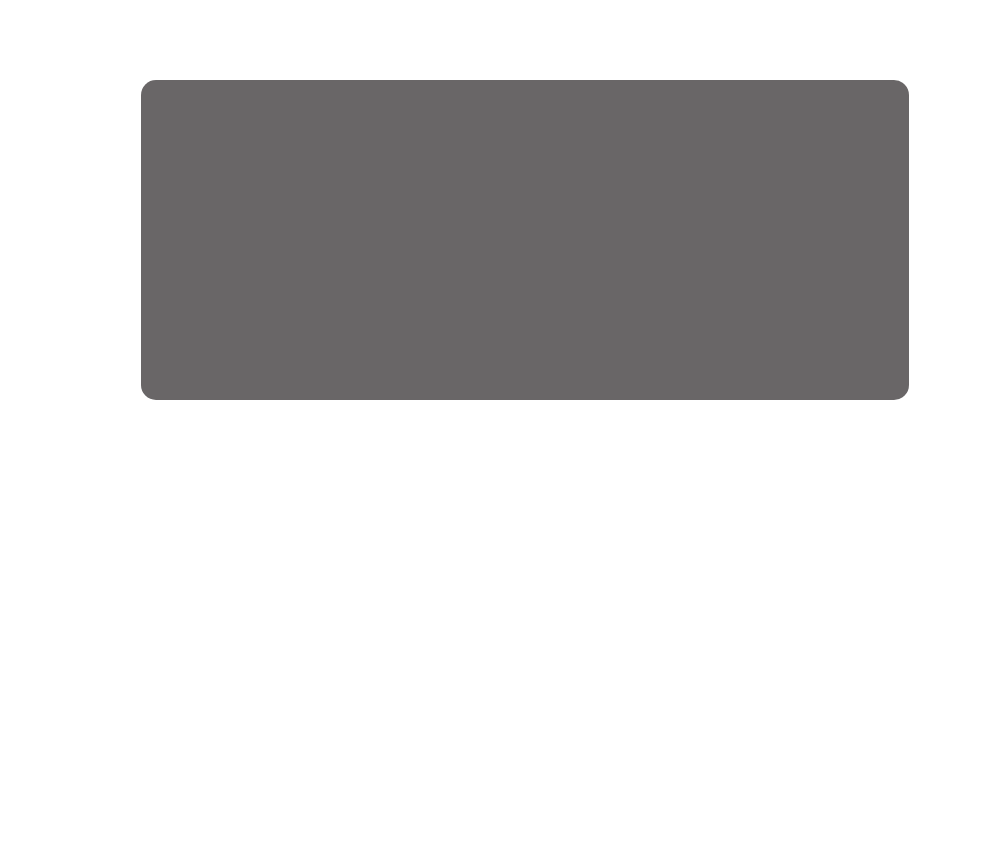
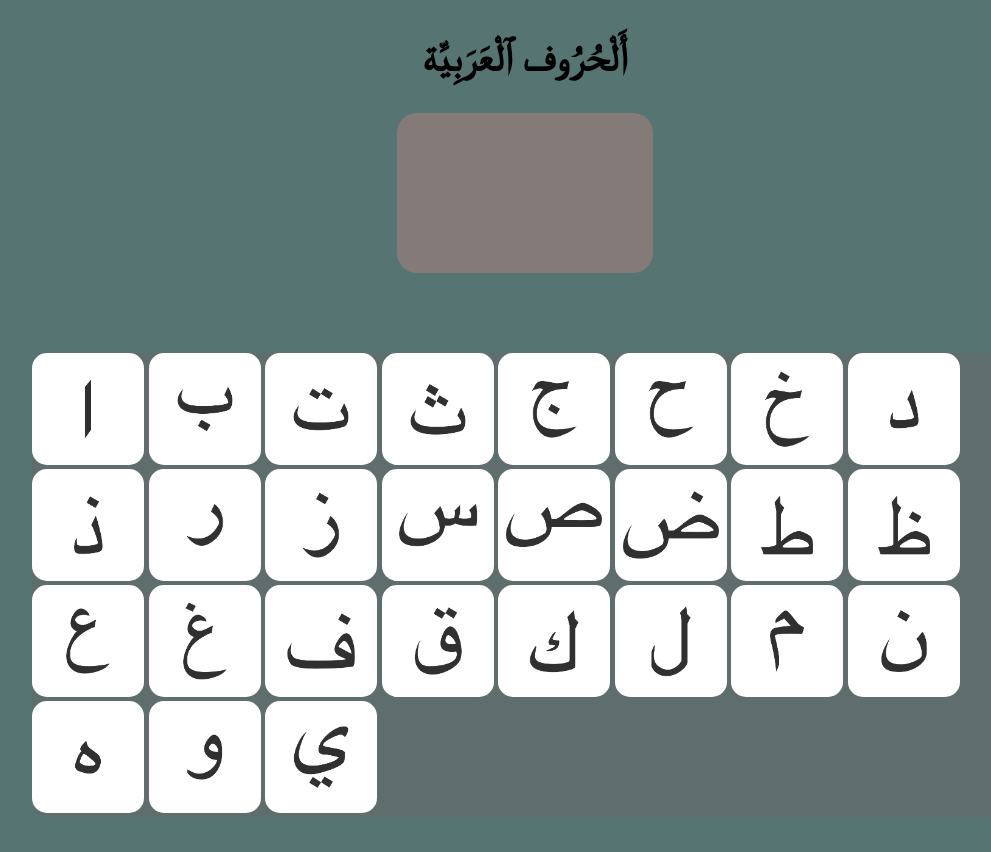
Before and after one commit to Amir9eng/Arabic-Alphabet, a plain HTML site: page index.html in a window 1280 px wide. Shown: the whole page, without its empty margins (115-1106 px from the left). Before the commit the page ends 800 px from the top, so only its background shows below. Drawn offline with Linux system fonts and the light colour scheme.

Commit message:
feat: added-screen

```diff
--- a/index.html
+++ b/index.html
@@ -7,9 +7,38 @@
   <title>Arabic-Alphabet</title>
 </head>
 <body>
-  <div class="container">
-    <div>
-
+  <div class="wrapper">
+    <h1>أَلْحُرُوف ٱلْعَرَبِيَّة</h1>
+    <div class="screen">
+    </div>
+    <div class="container">
+      <img src="./media/alif.png" alt="alif">
+      <img src="./media/ba.png" alt="ba">
+      <img src="./media/ta.png" alt="ta">
+      <img src="./media/tha.png" alt="tha">
+      <img src="./media/jiim.png" alt="jiim">
+      <img src="./media/hha.png" alt="hha">
+      <img src="./media/kha.png" alt="kha">
+      <img src="./media/daal.png" alt="daal">
+      <img src="./media/thaal.png" alt="thaal">
+      <img src="./media/ra.png" alt="ra">
+      <img src="./media/zay.png" alt="zay">
+      <img src="./media/siin.png" alt="siin">
+      <img src="./media/saad.png" alt="saad">
+      <img src="./media/daad.png" alt="daad">
+      <img src="./media/taa.png" alt="taa">
+      <img src="./media/thaa.png" alt="thaa">
+      <img src="./media/ayn.png" alt="ayn">
+      <img src="./media/ghayn.png" alt="ghayn">
+      <img src="./media/fa.png" alt="fa">
+      <img src="./media/qaf.png" alt="qaf">
+      <img src="./media/kaf.png" alt="kaf">
+      <img src="./media/lam.png" alt="lam">
+      <img src="./media/miim.png" alt="miim">
+      <img src="./media/nuun.png" alt="nuun">
+      <img src="./media/ha.png" alt="ha">
+      <img src="./media/waw.png" alt="waw">
+      <img src="./media/ya.png" alt="ya">
     </div>
 
 
--- a/style.css
+++ b/style.css
@@ -7,10 +7,30 @@
 :root{
   font-family: -apple-system, BlinkMacSystemFont, 'Segoe UI', Roboto, Oxygen, Ubuntu, Cantarell, 'Open Sans', 'Helvetica Neue', sans-serif;
 }
+body{
+  background-color: #567572FF;
+}
+h1{
+  text-align: center;
+  margin-top: 2rem;
+  font-size: 2.5rem;
+}
+.screen{
+  width: 20vw;
+  height: 20vh;
+  border-radius: 20px;
+  background-color: rgba(177, 129, 127, .5);
+  margin: 2rem auto;
+}
+img{
+  height: 7rem;
+  width: 7rem;
+  border-radius: 15px;
+}
 .container{
   margin: 10vh auto;
-  width: 60vw;
-  height: 40vh;
-  background-color: #696667FF;
+  width: 77vw;
+  height: max-content;
+  background-color: rgba(105, 102, 103, .5);
   border-radius: 15px;
 }
```
